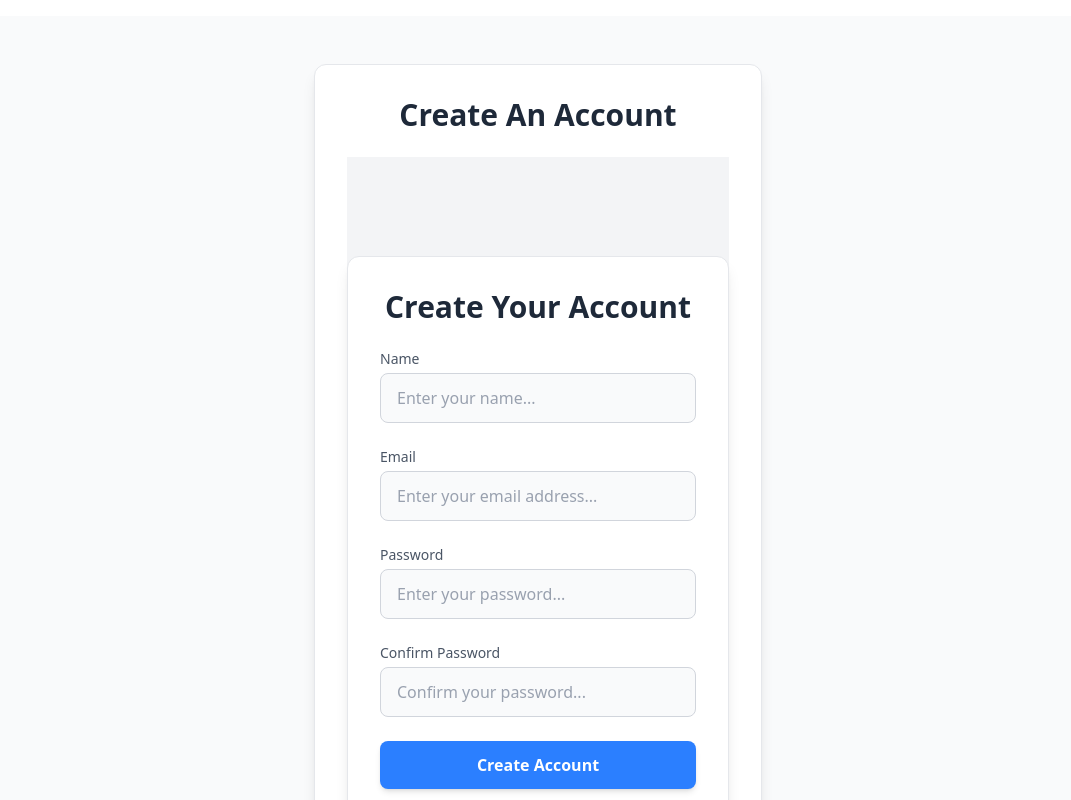
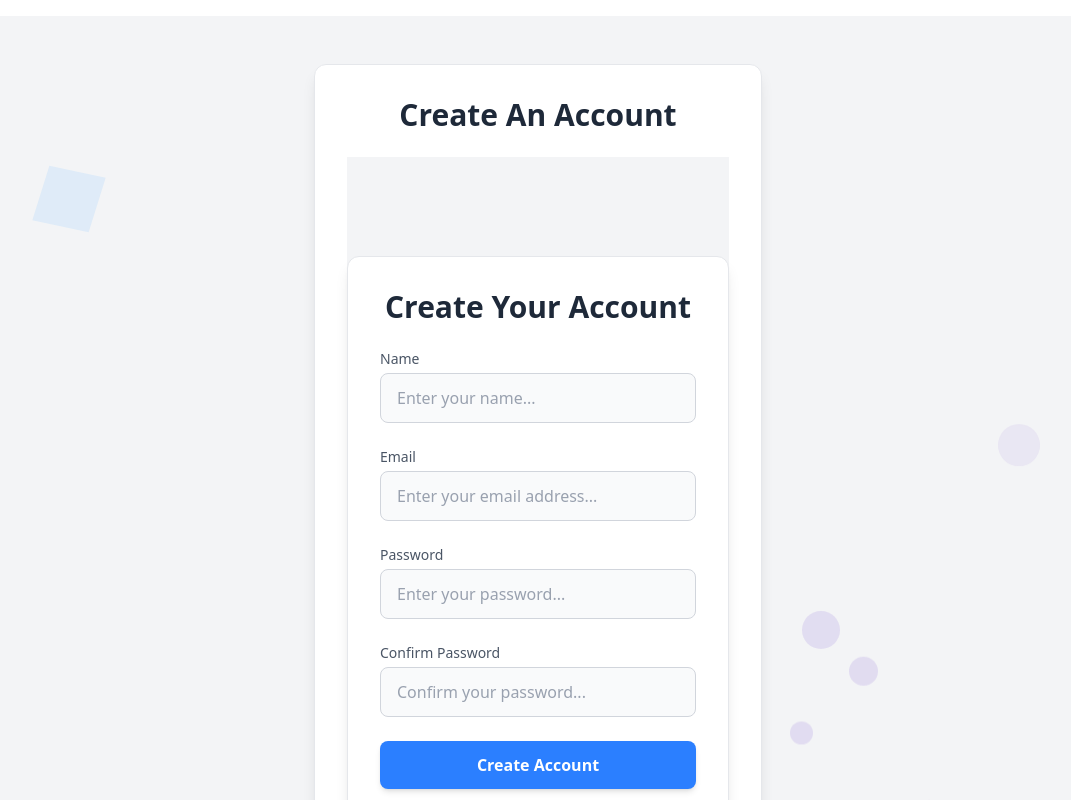
Before and after one commit to Mbiyrukzz/ticket-hub, a React (Vite) app in the folder frontend/: page /create-account in a window 1280 px wide. Shown: the whole page, without its empty margins (102-1173 px from the left). Built offline with nearby package versions, Linux system fonts and the light colour scheme; no server answers.

Commit message:
Create Account Functionality

```diff
--- /dev/null
+++ b/frontend/src/components/CreateAccountForm.css
@@ -0,0 +1,35 @@
+/* CreateAccountForm.css */
+@keyframes floatUp {
+    0% {
+      transform: translateY(0);
+      opacity: 0.3;
+    }
+    50% {
+      opacity: 0.5;
+    }
+    100% {
+      transform: translateY(-100vh);
+      opacity: 0;
+    }
+  }
+
+  @keyframes rotateCube {
+    0% {
+      transform: rotate(0deg) rotateX(0deg) rotateY(0deg);
+    }
+    100% {
+      transform: rotate(360deg) rotateX(360deg) rotateY(360deg);
+    }
+  }
+
+  .bubble {
+    position: absolute;
+    border-radius: 50%;
+    pointer-events: none; /* Prevent interaction with bubbles */
+  }
+
+  .cube {
+    position: absolute;
+    transform-style: preserve-3d;
+    pointer-events: none; /* Prevent interaction with cubes */
+  }
--- a/frontend/src/components/CreateAccountForm.jsx
+++ b/frontend/src/components/CreateAccountForm.jsx
@@ -1,10 +1,34 @@
 import React, { useState } from 'react'
 
-const CreateAccountForm = ({ onSubmit }) => {
+const signUpErrorMessageMap = {
+  'Firebase: Error (auth/email-already-in-use)':
+    'This email is already in use. Try logging in instead.',
+  'Firebase: Error (auth/invalid-email)':
+    'The email address you entered is invalid.',
+  'Firebase: Error (auth/operation-not-allowed)':
+    'Email/password sign-up is currently disabled. Please contact support.',
+  'Firebase: Error (auth/weak-password)':
+    'Your password is too weak. It should be at least 6 characters long.',
+  'Firebase: Error (auth/missing-email)': 'Please enter an email address.',
+  'Firebase: Error (auth/missing-password)': 'Please enter a password.',
+  'Firebase: Error  (auth/internal-error)':
+    'An internal error occurred. Please try again later.',
+  'Firebase: Error (auth/network-request-failed)':
+    'Network error. Please check your internet connection.',
+  'Firebase: Error (auth/too-many-requests)':
+    'Too many attempts. Please wait and try again later.',
+}
+
+const CreateAccountForm = ({ error, onSubmit }) => {
   const [name, setName] = useState('')
   const [email, setEmail] = useState('')
   const [password, setPassword] = useState('')
   const [confirmPassword, setConfirmPassword] = useState('')
+
+  const errorMessage = error
+    ? signUpErrorMessageMap[`Firebase: Error (${error})`] ||
+      'An unexpected error occurred. Please try again.'
+    : null
 
   const handleSubmit = () => {
     if (password === confirmPassword) {
@@ -20,6 +44,25 @@ const CreateAccountForm = ({ onSubmit }) => {
         <h2 className="text-3xl font-bold text-gray-800 mb-6 text-center">
           Create Your Account
         </h2>
+
+        {errorMessage && (
+          <div className="flex items-center gap-2 bg-red-100 border-l-4 border-red-500 text-red-800 p-4 rounded-lg shadow-sm">
+            <svg
+              className="w-5 h-5 text-red-500"
+              fill="none"
+              stroke="currentColor"
+              strokeWidth="2"
+              viewBox="0 0 24 24"
+            >
+              <path
+                strokeLinecap="round"
+                strokeLinejoin="round"
+                d="M12 9v2m0 4h.01m-.01-10a9 9 0 100 18 9 9 0 000-18z"
+              />
+            </svg>
+            <span className="text-sm font-medium">{errorMessage}</span>
+          </div>
+        )}
         <form className="space-y-6">
           {/* Name Input */}
           <div>
--- /dev/null
+++ b/frontend/src/pages/CreateAccountPage.css
@@ -0,0 +1,50 @@
+/* CreateAccountPage.css */
+@keyframes floatUp {
+    0% {
+      transform: translateY(0);
+      opacity: 0.3;
+    }
+    50% {
+      opacity: 0.5;
+    }
+    100% {
+      transform: translateY(-100vh);
+      opacity: 0;
+    }
+  }
+
+  @keyframes rotateCube {
+    0% {
+      transform: rotate(0deg) rotateX(0deg) rotateY(0deg);
+    }
+    100% {
+      transform: rotate(360deg) rotateX(360deg) rotateY(360deg);
+    }
+  }
+
+  @keyframes fadeIn {
+    from {
+      opacity: 0;
+      transform: translateY(20px);
+    }
+    to {
+      opacity: 1;
+      transform: translateY(0);
+    }
+  }
+
+  .bubble {
+    position: absolute;
+    border-radius: 50%;
+    pointer-events: none;
+  }
+
+  .cube {
+    position: absolute;
+    transform-style: preserve-3d;
+    pointer-events: none;
+  }
+
+  .animate-fadeIn {
+    animation: fadeIn 0.5s ease-out;
+  }
--- a/frontend/src/pages/CreateAccountPage.jsx
+++ b/frontend/src/pages/CreateAccountPage.jsx
@@ -1,14 +1,31 @@
-import React, { useState } from 'react'
+import React, { useState, useEffect } from 'react'
 import axios from 'axios'
 import { useNavigate } from 'react-router-dom'
 import CreateAccountForm from '../components/CreateAccountForm'
 import { getAuth, createUserWithEmailAndPassword } from 'firebase/auth'
 import Loading from '../components/Loading'
+import './CreateAccountPage.css'
 
 const CreateAccountPage = () => {
   const navigate = useNavigate()
   const [loading, setLoading] = useState(false)
   const [error, setError] = useState(null)
+  const [bubbles, setBubbles] = useState([])
+
+  // Generate bubbles on mount
+  useEffect(() => {
+    const generateBubbles = () => {
+      const newBubbles = Array.from({ length: 10 }).map(() => ({
+        id: Math.random(),
+        size: Math.random() * 60 + 20, // Sizes between 20px and 80px
+        left: Math.random() * 90, // Random horizontal position
+        duration: Math.random() * 6 + 4, // Duration between 4s and 10s
+        delay: Math.random() * 3, // Delay up to 3s
+      }))
+      setBubbles(newBubbles)
+    }
+    generateBubbles()
+  }, [])
 
   const createAccount = async (name, email, password, confirmPassword) => {
     if (password !== confirmPassword) {
@@ -17,7 +34,7 @@ const CreateAccountPage = () => {
     }
 
     setLoading(true)
-    setError(null) // Reset error state
+    setError(null)
 
     try {
       const result = await createUserWithEmailAndPassword(
@@ -25,7 +42,7 @@ const CreateAccountPage = () => {
         email,
         password
       )
-      const token = await result.user.getIdToken() // Ensure you await the token retrieval
+      const token = await result.user.getIdToken()
 
       await axios.post(
         'http://localhost:8080/users',
@@ -36,35 +53,70 @@ const CreateAccountPage = () => {
       navigate('/tickets')
     } catch (err) {
       console.error('Error creating account:', err)
-      setError(err.message || 'Failed to create account')
+      setError(err.code) // Using err.code for consistency with Firebase error handling
     } finally {
       setLoading(false)
     }
   }
 
   return (
-    <div className="min-h-screen bg-gray-50 flex items-center justify-center px-4 py-12">
-      <div className="w-full max-w-md bg-white p-8 rounded-xl shadow-lg border border-gray-200 animate-fadeIn">
-        {/* Page Heading */}
+    <div className="min-h-screen bg-gray-100 flex items-center justify-center px-4 py-12 overflow-hidden relative">
+      {/* Animated Bubbles */}
+      {bubbles.map((bubble) => (
+        <div
+          key={bubble.id}
+          className="bubble absolute rounded-full bg-blue-200 opacity-30"
+          style={{
+            width: `${bubble.size}px`,
+            height: `${bubble.size}px`,
+            left: `${bubble.left}%`,
+            bottom: '-100px',
+            animation: `floatUp ${bubble.duration}s infinite ease-in-out`,
+            animationDelay: `${bubble.delay}s`,
+          }}
+        />
+      ))}
+
+      {/* Animated Cubes */}
+      <div
+        className="cube absolute bg-blue-300 opacity-20"
+        style={{
+          width: '60px',
+          height: '60px',
+          top: '15%',
+          left: '10%',
+          animation: 'rotateCube 10s infinite linear',
+        }}
+      />
+      <div
+        className="cube absolute bg-purple-300 opacity-20"
+        style={{
+          width: '45px',
+          height: '45px',
+          bottom: '20%',
+          right: '15%',
+          animation: 'rotateCube 12s infinite linear',
+          animationDelay: '2s',
+        }}
+      />
+
+      {/* Main Content */}
+      <div className="w-full max-w-md bg-white p-8 rounded-xl shadow-lg border border-gray-200 animate-fadeIn relative z-10">
         <h4 className="text-3xl font-bold text-gray-800 mb-6 text-center">
           Create An Account
         </h4>
 
-        {/* Error Message */}
-        {error && (
-          <p className="text-red-600 bg-red-100 p-3 rounded-md text-center mb-4 animate-fadeIn">
-            {error}
-          </p>
-        )}
-
-        {/* Form or Loading State */}
         {loading ? (
-          <div className="flex flex-col items-center space-y-3">
+          <div className="flex flex-col items-center space-y-4 animate-pulse">
             <Loading />
-            <p className="text-lg text-gray-600">Creating account...</p>
+            <p className="text-lg text-gray-600">Creating your account...</p>
           </div>
         ) : (
-          <CreateAccountForm onSubmit={createAccount} disabled={loading} />
+          <CreateAccountForm
+            error={error}
+            onSubmit={createAccount}
+            disabled={loading}
+          />
         )}
       </div>
     </div>
--- a/frontend/src/pages/LoginPage.jsx
+++ b/frontend/src/pages/LoginPage.jsx
@@ -5,11 +5,17 @@ import LoginForm from '../components/LoginForm'
 import './LoginPage.css'
 
 const LoginPage = () => {
+  const [error, setError] = useState(null)
+
   const navigate = useNavigate()
 
   const logIn = async (email, password) => {
-    await signInWithEmailAndPassword(getAuth(), email, password)
-    navigate('/tickets')
+    try {
+      await signInWithEmailAndPassword(getAuth(), email, password)
+      navigate('/tickets')
+    } catch (err) {
+      setError(err.code)
+    }
   }
 
   const [bubbles, setBubbles] = useState([])
@@ -51,7 +57,7 @@ const LoginPage = () => {
         <div className="login-form-section">
           <h3>Welcome back</h3>
           <p>Please enter your details to continue.</p>
-          <LoginForm onSubmit={logIn} />
+          <LoginForm error={error} onSubmit={logIn} />
           <p className="signup-text">
             Don't have an account?{' '}
             <Link to="/create-account" className="signup-link">
```
Also changed, not shown: frontend/src/components/LoginForm.jsx (+52 -3 lines).
